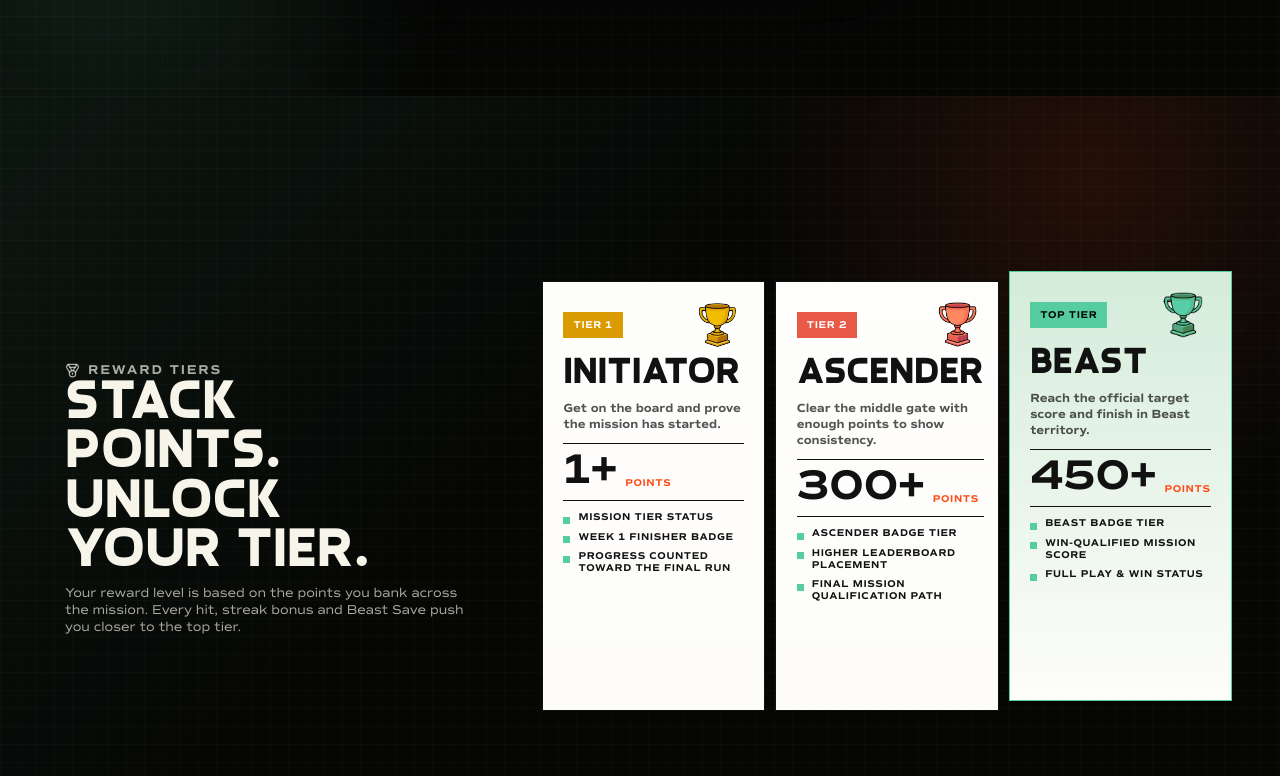
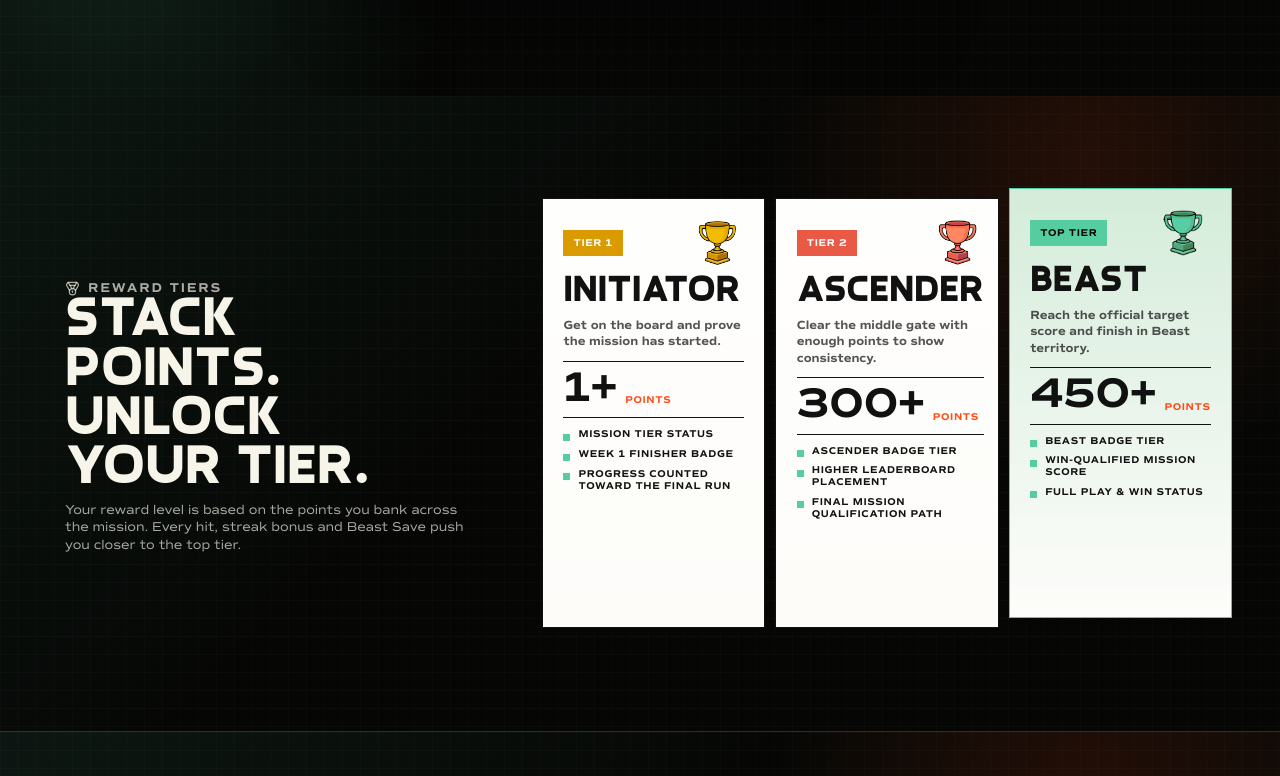
Before and after one commit to kiermangibin/zoda-play, a React (Vite) app: page /mission in a window 1280 px wide. Shown: the part 704-1480 px from the top of the page. Built offline with nearby package versions, Linux system fonts and the light colour scheme.

Commit message:
Remove forced mission section heights

```diff
--- a/src/styles/mission-page.css
+++ b/src/styles/mission-page.css
@@ -2715,7 +2715,6 @@
   grid-template-columns: minmax(260px, 430px) minmax(0, 960px);
   justify-content: center;
   justify-self: stretch;
-  min-height: 100vh;
   width: 100%;
 }
 
@@ -2761,7 +2760,6 @@
   grid-template-columns: minmax(240px, 520px) minmax(240px, 520px);
   justify-content: center;
   justify-self: stretch;
-  min-height: 100vh;
   width: 100%;
 }
 
@@ -2886,7 +2884,6 @@
 
   .zoda-mission-final-cta {
     gap: 22px;
-    min-height: 100vh;
   }
 
   .zoda-mission-final-cta__button {
```
